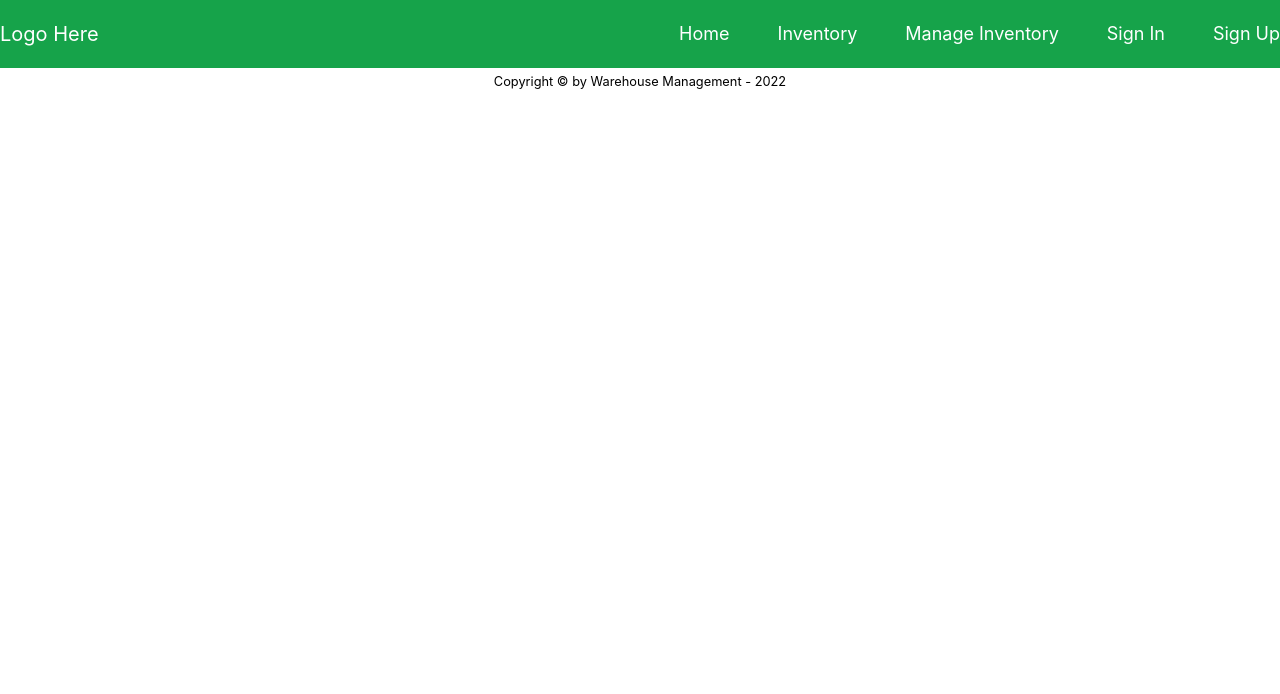
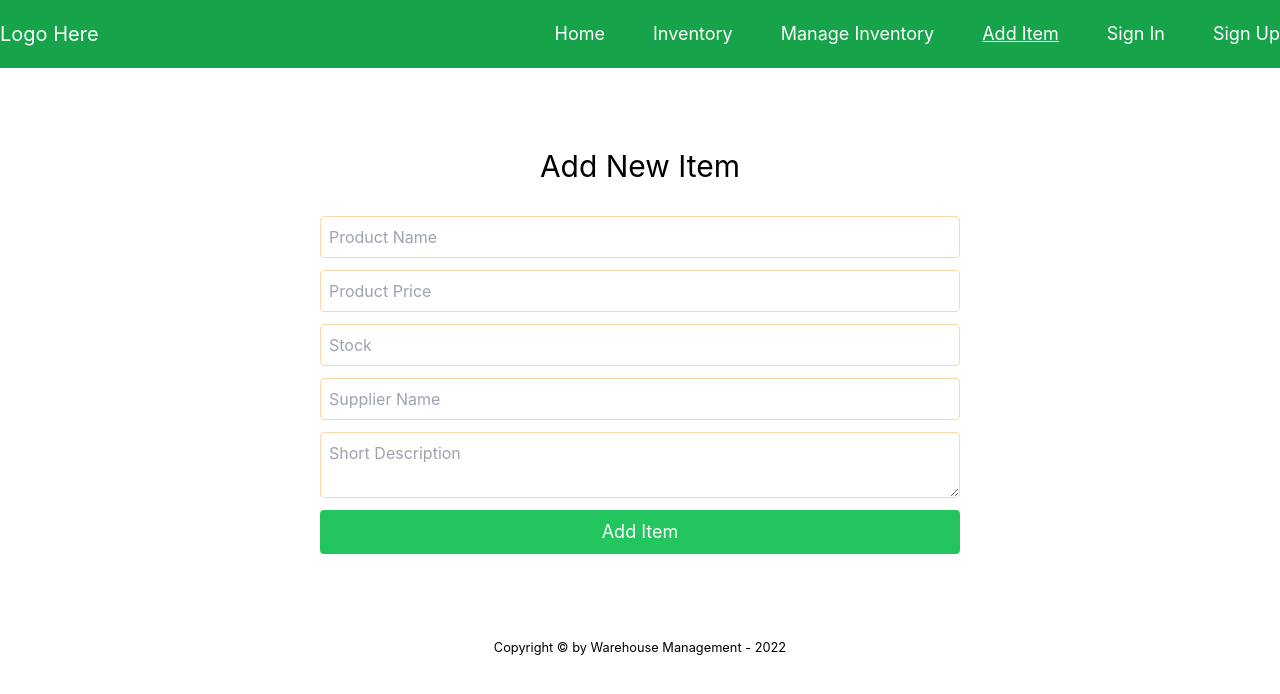
Before and after one commit to kakon4366/warehouse-management-client-side, a React (Create React App) app: page /add-item in a window 1280 px wide. Shown: the top 694 px of the page. Built offline with nearby package versions, Linux system fonts and the light colour scheme; no server answers.

Commit message:
Add a New Product success

```diff
--- a/package.json
+++ b/package.json
@@ -13,6 +13,7 @@
     "react": "^18.1.0",
     "react-dom": "^18.1.0",
     "react-firebase-hooks": "^5.0.3",
+    "react-hook-form": "^7.30.0",
     "react-responsive-carousel": "^3.2.23",
     "react-router-dom": "^6.3.0",
     "react-scripts": "5.0.1",
--- a/src/App.js
+++ b/src/App.js
@@ -10,6 +10,7 @@
 import Inventory from "./Pages/Inventory/Inventory";
 import Inventories from "./Pages/Inventories/Inventories/Inventories";
 import ManageInventory from "./Pages/ManageInventory/ManageInventory";
+import AddItem from "./Pages/AddItem/AddItem";
 
 function App() {
 	return (
@@ -24,6 +25,7 @@
 					path="/manage-inventory"
 					element={<ManageInventory />}
 				></Route>
+				<Route path="/add-item" element={<AddItem />}></Route>
 				<Route path="/sign-in" element={<SignIn />}></Route>
 				<Route path="/sign-up" element={<SignUp />}></Route>
 			</Routes>
--- /dev/null
+++ b/src/Pages/AddItem/AddItem.js
@@ -0,0 +1,71 @@
+import React from "react";
+import { useForm } from "react-hook-form";
+import { toast } from "react-toastify";
+
+const AddItem = () => {
+	const { register, handleSubmit } = useForm();
+
+	const onSubmit = (data, e) => {
+		const url = `http://localhost:5000/product`;
+		fetch(url, {
+			method: "POST",
+			headers: {
+				"content-type": "application/json",
+			},
+			body: JSON.stringify(data),
+		})
+			.then((res) => res.json())
+			.then((data) => {
+				toast.success(data.message);
+				e.target.reset();
+			});
+	};
+
+	return (
+		<section className="py-20">
+			<div className="container mx-auto">
+				<h3 className="text-3xl text-center">Add New Item</h3>
+				<div className="text-center w-1/2 mx-auto mt-8">
+					<form
+						className="flex flex-col"
+						onSubmit={handleSubmit(onSubmit)}
+					>
+						<input
+							className="mb-3 p-2 rounded border-orange-200 border"
+							placeholder="Product Name"
+							{...register("productName", { required: true })}
+						/>
+						<input
+							className="mb-3 p-2 rounded border-orange-200 border"
+							placeholder="Product Price"
+							{...register("productPrice", { required: true })}
+						/>
+						<input
+							className="mb-3 p-2 rounded border-orange-200 border"
+							placeholder="Stock"
+							{...register("productStock", { required: true })}
+						/>
+						<input
+							className="mb-3 p-2 rounded border-orange-200 border"
+							placeholder="Supplier Name"
+							{...register("supplierName", { required: true })}
+						/>
+						<textarea
+							className="mb-3 p-2 rounded border-orange-200 border"
+							placeholder="Short Description"
+							{...register("productDescription", { required: true })}
+						/>
+
+						<input
+							className="bg-green-500 py-2 px-6 rounded text-white text-lg cursor-pointer"
+							type="submit"
+							value="Add Item"
+						/>
+					</form>
+				</div>
+			</div>
+		</section>
+	);
+};
+
+export default AddItem;
--- a/src/Pages/ManageInventory/ManageInventory.js
+++ b/src/Pages/ManageInventory/ManageInventory.js
@@ -1,4 +1,5 @@
 import React from "react";
+import { useNavigate } from "react-router-dom";
 import useProducts from "../../Hooks/useProducts";
 import "./manageInventory.css";
 import ProductDataTable from "./ProductDataTable/ProductDataTable";
@@ -6,12 +7,17 @@
 const ManageInventory = () => {
 	const [products] = useProducts();
 
+	const navigate = useNavigate();
+
 	return (
 		<section className="py-20">
 			<div className="container mx-auto">
 				<h2 className="text-3xl text-center">Manage Inventory</h2>
 				<div className="text-center mt-4">
-					<button className="bg-green-500 py-3 px-6 rounded text-white text-lg">
+					<button
+						onClick={() => navigate("/add-item")}
+						className="bg-green-500 py-3 px-6 rounded text-white text-lg"
+					>
 						Add New Item{" "}
 					</button>
 				</div>
--- a/src/Pages/Shared/Header/Header.js
+++ b/src/Pages/Shared/Header/Header.js
@@ -39,6 +39,9 @@
 						<CustomLink className="ml-12" to="/manage-inventory">
 							Manage Inventory
 						</CustomLink>
+						<CustomLink className="ml-12" to="/add-item">
+							Add Item
+						</CustomLink>
 						{user ? (
 							<button onClick={() => signOut(auth)} className="ml-12">
 								Logout
```
Also changed, not shown: 1 other file (tests, documents, lock files or other folders).
